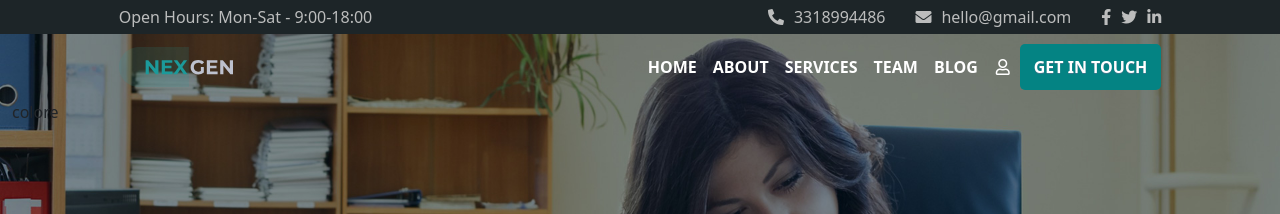
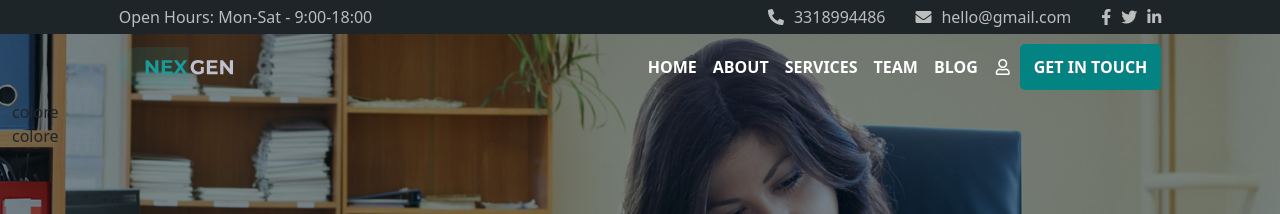
Before and after one commit to FrancescoSica16/proj-html-vuejs, a Vue app: page / in a window 1280 px wide. Shown: the top 214 px of the page. Built offline with nearby package versions, Linux system fonts and the light colour scheme; a small style sheet from the web is missing.

Commit message:
colore prova

```diff
--- a/src/components/Header.vue
+++ b/src/components/Header.vue
@@ -43,7 +43,7 @@
       </div>
       <div class="jumbo-inside"></div>
       <div>colore</div>
-
+     <div>colore</div>
     </div>
 
   </header>
```
